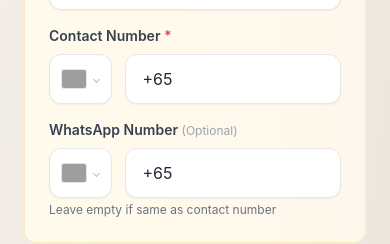
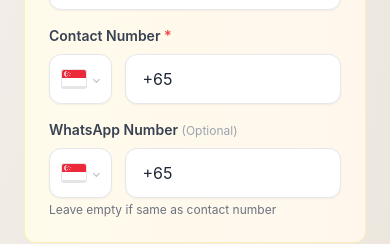
Before and after one commit to Adelphos-tech/event, a React (Vite) app: page /register-listing in a window 390 px wide. Shown: the part 2153-2397 px from the top of the page. Built offline with nearby package versions, Linux system fonts and the light colour scheme; grey boxes are pictures that could not be loaded.

Commit message:
Fix phone input country flags not displaying

```diff
--- a/src/components/PhoneInput.jsx
+++ b/src/components/PhoneInput.jsx
@@ -1,5 +1,6 @@
 import React from 'react';
 import PhoneInputWithCountry from 'react-phone-number-input';
+import flags from 'react-phone-number-input/flags';
 import 'react-phone-number-input/style.css';
 
 /**
@@ -29,6 +30,7 @@ const PhoneInput = ({
         onChange={onChange}
         placeholder={placeholder}
         onBlur={onBlur}
+        flags={flags}
         className={`phone-input-field ${error ? 'phone-input-error' : ''} ${isDark ? 'phone-input-dark' : 'phone-input-light'}`}
       />
       <style>{`
```
